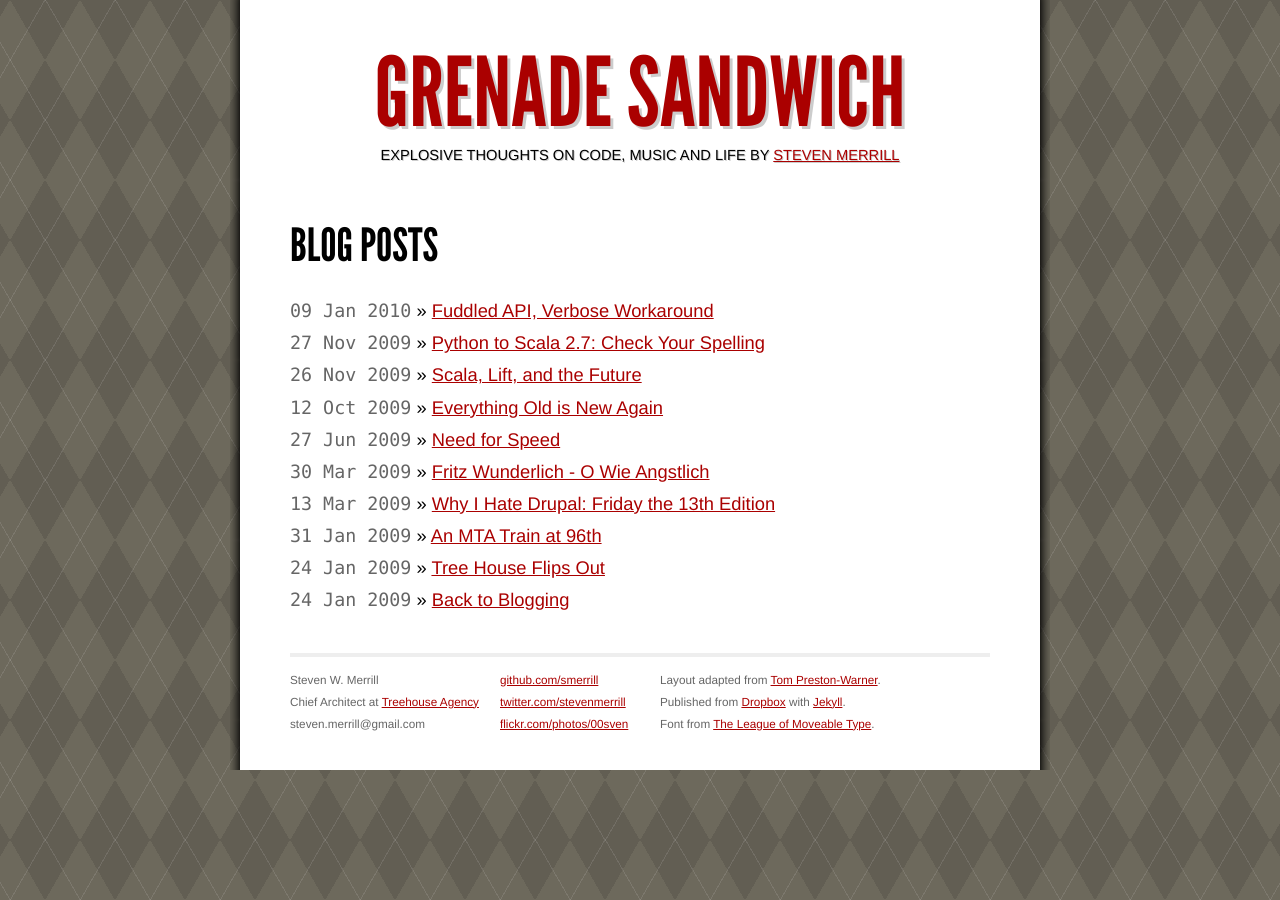
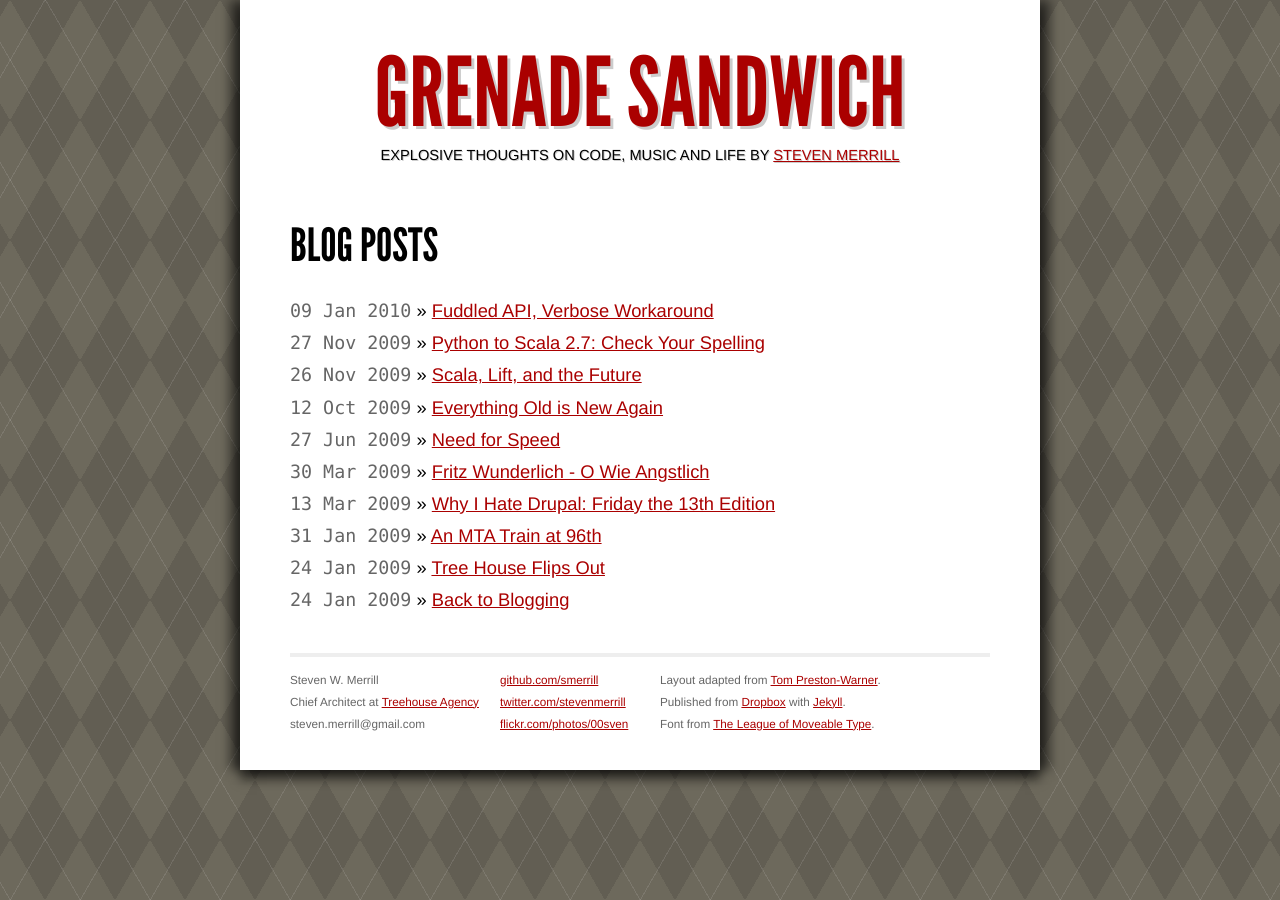
Before and after one commit to smerrill/grenadesandwich.com, a Jekyll site: the page built from index.html, in a window 1280 px wide. Built offline with Jekyll 4.4.1, drawn with Linux system fonts in a browser that asks for light colours; Markdown is read by kramdown in place of the engine named in the settings.

Commit message:
Last image gone. Thanks, web standards.

```diff
--- a/css/screen.css
+++ b/css/screen.css
@@ -83,9 +83,6 @@
 /*}*/
 
 body {
-  background-image: url(../images/center.png);
-  background-repeat: repeat-y;
-  background-position: top center;
   font: 13.34px Helvetica, Arial, clean, sans-serif;
   *font-size: small;
   text-align: center;
@@ -212,8 +209,13 @@
   font-size: 110%;
   text-align: left;
   width: 700px;
+  padding: 0 50px;
   margin: 0 auto;
   line-height: 1.5em;
+  box-shadow: 10px 0 10px rgba(0,0,0,.5), -10px 0 10px rgba(0,0,0,.5), 0 10px 10px rgba(0,0,0,.5);
+  -moz-box-shadow: 10px 0 10px rgba(0,0,0,.5), -10px 0 10px rgba(0,0,0,.5), 0 10px 10px rgba(0,0,0,.5);
+  -webkit-box-shadow: 10px 0 10px rgba(0,0,0,.5), -10px 0 10px rgba(0,0,0,.5), 0 10px 10px rgba(0,0,0,.5);
+  background-color: white;
 }
 
 .title {
```
Also changed, not shown: images/center.png (deleted).
